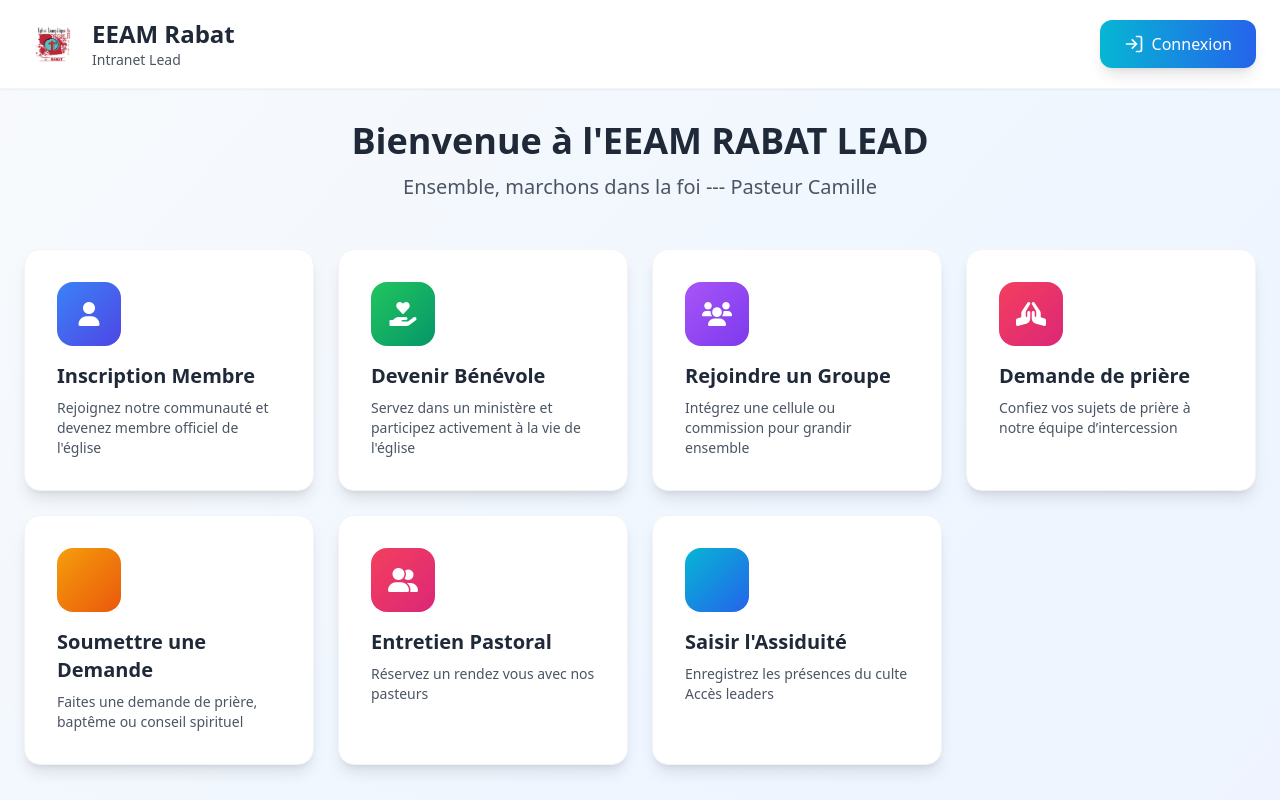
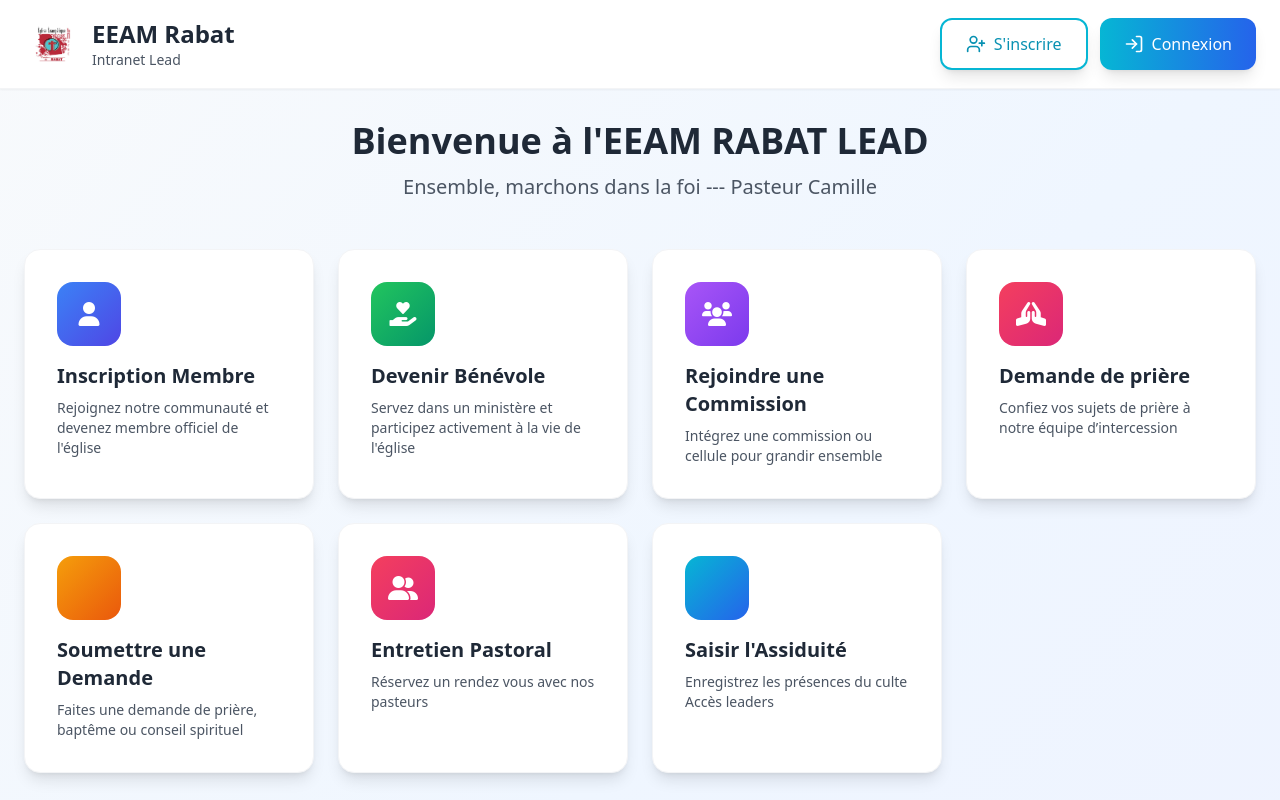
Before and after one commit to creatif-sam/eeam-rabat, a Next.js app: page / in a window 1280 px wide. Shown: the top 800 px of the page. Built offline with nearby package versions, Linux system fonts and the light colour scheme; no server answers; the database is empty.

Commit message:
modaling logins and sign up page

```diff
--- a/app/page.tsx
+++ b/app/page.tsx
@@ -1,123 +1,10 @@
-"use client";
-
-import React, { useState } from "react";
-
-import Header from "@/components/public/layout/Header";
-import WelcomeSection from "@/components/public/sections/WelcomeSection";
-import ServicesGrid from "@/components/public/sections/ServicesGrid";
-import EventsSection from "@/components/public/sections/EventsSection";
-import BaseModal from "@/components/modals/BaseModal";
-
-import MemberRegistrationForm from "@/components/public/MemberRegistrationForm";
-import VolunteerForm from "@/components/public/VolunteerForm";
-import JoinGroupForm from "@/components/public/JoinCommission";
-import RequestSubmissionForm from "@/components/public/RequestSubmissionForm";
-import PastoralMeetingForm from "@/components/public/CounsellingBooking";
-import AttendanceForm from "@/components/public/AttendanceForm";
-import PublicCalendar from "@/components/public/PublicCalender";
-import { LoginForm } from "@/components/login-form";
+import { Suspense } from "react";
+import HomePage from "@/components/HomePage";
 
 export default function EEAMIntranetHome() {
-  const [loginOpen, setLoginOpen] = useState(false);
-  const [memberOpen, setMemberOpen] = useState(false);
-  const [volunteerOpen, setVolunteerOpen] = useState(false);
-  const [joinGroupOpen, setJoinGroupOpen] = useState(false);
-  const [requestOpen, setRequestOpen] = useState(false);
-  const [pastoralOpen, setPastoralOpen] = useState(false);
-  const [attendanceOpen, setAttendanceOpen] = useState(false);
-
   return (
-    <div className="min-h-screen bg-gradient-to-br from-slate-50 via-blue-50 to-indigo-50">
-      <Header onLogin={() => setLoginOpen(true)} />
-
-      <main className="max-w-7xl mx-auto px-6 py-8">
-        <WelcomeSection />
-
-        <ServicesGrid
-          onMember={() => setMemberOpen(true)}
-          onVolunteer={() => setVolunteerOpen(true)}
-          onJoinGroup={() => setJoinGroupOpen(true)}
-          onRequest={() => setRequestOpen(true)}
-          onPastoral={() => setPastoralOpen(true)}
-          onAttendance={() => setAttendanceOpen(true)}
-        />
-
-        <PublicCalendar />
-        <EventsSection />
-
-      </main>
-
-
-
-      <BaseModal
-        open={memberOpen}
-        onClose={() => setMemberOpen(false)}
-        title="Inscription Membre"
-        subtitle="Rejoignez notre communauté"
-        headerClass="bg-gradient-to-r from-blue-500 to-indigo-600"
-      >
-        <MemberRegistrationForm />
-      </BaseModal>
-
-      <BaseModal
-        open={volunteerOpen}
-        onClose={() => setVolunteerOpen(false)}
-        title="Devenir Bénévole"
-        subtitle="Servez dans un ministère"
-        headerClass="bg-gradient-to-r from-green-500 to-emerald-600"
-      >
-        <VolunteerForm />
-      </BaseModal>
-
-      <BaseModal
-        open={joinGroupOpen}
-        onClose={() => setJoinGroupOpen(false)}
-        title="Rejoindre un Groupe"
-        subtitle="Cellules et commissions"
-        headerClass="bg-gradient-to-r from-purple-500 to-violet-600"
-      >
-        <JoinGroupForm />
-      </BaseModal>
-
-      <BaseModal
-        open={requestOpen}
-        onClose={() => setRequestOpen(false)}
-        title="Soumettre une Demande"
-        subtitle="Prière, baptême, accompagnement"
-        headerClass="bg-gradient-to-r from-purple-500 to-violet-600"
-      >
-        <RequestSubmissionForm />
-      </BaseModal>
-
-      <BaseModal
-        open={pastoralOpen}
-        onClose={() => setPastoralOpen(false)}
-        title="Entretien Pastoral"
-        subtitle="Rencontrez nos pasteurs"
-        headerClass="bg-gradient-to-r from-green-500 to-emerald-600"
-      >
-        <PastoralMeetingForm />
-      </BaseModal>
-
-      <BaseModal
-        open={attendanceOpen}
-        onClose={() => setAttendanceOpen(false)}
-        title="Saisir l'Assiduité"
-        subtitle="Accès leaders"
-        headerClass="bg-gradient-to-r from-rose-500 to-pink-600"
-      >
-        <AttendanceForm />
-      </BaseModal>
-
-      <BaseModal
-        open={loginOpen}
-        onClose={() => setLoginOpen(false)}
-        title="Connexion"
-        subtitle="Accédez à votre compte"
-        headerClass="bg-gradient-to-r from-cyan-500 to-blue-600"
-      >
-        <LoginForm />
-      </BaseModal>
-    </div>
+    <Suspense fallback={<div>Loading...</div>}>
+      <HomePage />
+    </Suspense>
   );
 }
--- /dev/null
+++ b/components/HomePage.tsx
@@ -0,0 +1,144 @@
+"use client";
+
+import React, { useState, useEffect } from "react";
+import { useSearchParams } from "next/navigation";
+
+import Header from "@/components/public/layout/Header";
+import WelcomeSection from "@/components/public/sections/WelcomeSection";
+import ServicesGrid from "@/components/public/sections/ServicesGrid";
+import EventsSection from "@/components/public/sections/EventsSection";
+import BaseModal from "@/components/modals/BaseModal";
+
+import MemberRegistrationForm from "@/components/public/MemberRegistrationForm";
+import VolunteerForm from "@/components/public/VolunteerForm";
+import JoinGroupForm from "@/components/public/JoinCommission";
+import RequestSubmissionForm from "@/components/public/RequestSubmissionForm";
+import PastoralMeetingForm from "@/components/public/CounsellingBooking";
+import AttendanceForm from "@/components/public/AttendanceForm";
+import PublicCalendar from "@/components/public/PublicCalender";
+import { LoginForm } from "@/components/login-form";
+import { SignUpForm } from "@/components/sign-up-form";
+
+export default function HomePage() {
+  const searchParams = useSearchParams();
+  const [loginOpen, setLoginOpen] = useState(false);
+  const [signUpOpen, setSignUpOpen] = useState(false);
+  const [memberOpen, setMemberOpen] = useState(false);
+  const [volunteerOpen, setVolunteerOpen] = useState(false);
+  const [joinGroupOpen, setJoinGroupOpen] = useState(false);
+  const [requestOpen, setRequestOpen] = useState(false);
+  const [pastoralOpen, setPastoralOpen] = useState(false);
+  const [attendanceOpen, setAttendanceOpen] = useState(false);
+
+  useEffect(() => {
+    const modal = searchParams.get('modal');
+    if (modal === 'login') {
+      setLoginOpen(true);
+    } else if (modal === 'signup') {
+      setSignUpOpen(true);
+    }
+  }, [searchParams]);
+
+  return (
+    <div className="min-h-screen bg-gradient-to-br from-slate-50 via-blue-50 to-indigo-50">
+      <Header onLogin={() => setLoginOpen(true)} onSignUp={() => setSignUpOpen(true)} />
+
+      <main className="max-w-7xl mx-auto px-6 py-8">
+        <WelcomeSection />
+
+        <ServicesGrid
+          onMember={() => setMemberOpen(true)}
+          onVolunteer={() => setVolunteerOpen(true)}
+          onJoinGroup={() => setJoinGroupOpen(true)}
+          onRequest={() => setRequestOpen(true)}
+          onPastoral={() => setPastoralOpen(true)}
+          onAttendance={() => setAttendanceOpen(true)}
+        />
+
+        <PublicCalendar />
+        <EventsSection />
+
+      </main>
+
+      <BaseModal
+        open={memberOpen}
+        onClose={() => setMemberOpen(false)}
+        title="Inscription Membre"
+        subtitle="Rejoignez notre communauté"
+        headerClass="bg-gradient-to-r from-blue-500 to-indigo-600"
+      >
+        <MemberRegistrationForm />
+      </BaseModal>
+
+      <BaseModal
+        open={volunteerOpen}
+        onClose={() => setVolunteerOpen(false)}
+        title="Devenir Bénévole"
+        subtitle="Servez dans un ministère"
+        headerClass="bg-gradient-to-r from-green-500 to-emerald-600"
+      >
+        <VolunteerForm />
+      </BaseModal>
+
+      <BaseModal
+        open={joinGroupOpen}
+        onClose={() => setJoinGroupOpen(false)}
+        title="Rejoindre un Groupe"
+        subtitle="Cellules et commissions"
+        headerClass="bg-gradient-to-r from-purple-500 to-violet-600"
+      >
+        <JoinGroupForm />
+      </BaseModal>
+
+      <BaseModal
+        open={requestOpen}
+        onClose={() => setRequestOpen(false)}
+        title="Soumettre une Demande"
+        subtitle="Prière, baptême, accompagnement"
+        headerClass="bg-gradient-to-r from-purple-500 to-violet-600"
+      >
+        <RequestSubmissionForm />
+      </BaseModal>
+
+      <BaseModal
+        open={pastoralOpen}
+        onClose={() => setPastoralOpen(false)}
+        title="Entretien Pastoral"
+        subtitle="Rencontrez nos pasteurs"
+        headerClass="bg-gradient-to-r from-green-500 to-emerald-600"
+      >
+        <PastoralMeetingForm />
+      </BaseModal>
+
+      <BaseModal
+        open={attendanceOpen}
+        onClose={() => setAttendanceOpen(false)}
+        title="Saisir l'Assiduité"
+        subtitle="Accès leaders"
+        headerClass="bg-gradient-to-r from-rose-500 to-pink-600"
+      >
+        <AttendanceForm />
+      </BaseModal>
+
+      <BaseModal
+        open={loginOpen}
+        onClose={() => setLoginOpen(false)}
+        title="Connexion"
+        subtitle="Accédez à votre compte"
+        headerClass="bg-gradient-to-r from-cyan-500 to-blue-600"
+      >
+        <LoginForm />
+      </BaseModal>
+
+      <BaseModal
+        open={signUpOpen}
+        onClose={() => setSignUpOpen(false)}
+        title="Créer un compte"
+        subtitle="Rejoignez notre communauté"
+        headerClass="bg-gradient-to-r from-green-500 to-emerald-600"
+      >
+        <SignUpForm />
+      </BaseModal>
+    </div>
+  );
+}
--- a/components/login-form.tsx
+++ b/components/login-form.tsx
@@ -93,7 +93,7 @@ export function LoginForm({
             <div className="mt-4 text-center text-sm">
               Vous n’avez pas de compte ?{" "}
               <Link
-                href="/auth/sign-up"
+                href="/?modal=signup"
                 className="underline underline-offset-4"
               >
                 Créer un compte
--- a/components/public/layout/Header.tsx
+++ b/components/public/layout/Header.tsx
@@ -1,10 +1,10 @@
 "use client";
 
 import Image from "next/image";
-import { LogIn } from "lucide-react";
+import { LogIn, UserPlus } from "lucide-react";
 import { useRouter } from "next/navigation";
 
-export default function Header({ onLogin }: { onLogin?: () => void }) {
+export default function Header({ onLogin, onSignUp }: { onLogin?: () => void; onSignUp?: () => void }) {
   const router = useRouter();
 
   return (
@@ -33,7 +33,25 @@ export default function Header({ onLogin }: { onLogin?: () => void }) {
             </div>
           </div>
 
-          {/* Connexion Button */}
+          {/* Buttons */}
+          <div className="flex gap-3">
+            <button
+              onClick={() =>
+                onSignUp ? onSignUp() : router.push("/auth/sign-up")
+              }
+              className="flex items-center justify-center gap-2
+                px-3 py-3 sm:px-6 sm:py-3
+                bg-white border-2 border-cyan-500 text-cyan-600
+                rounded-xl shadow-lg
+                hover:bg-cyan-50 transition"
+              aria-label="S'inscrire"
+            >
+              <UserPlus size={20} />
+              <span className="hidden sm:inline font-medium">
+                S'inscrire
+              </span>
+            </button>
+
             <button
               onClick={() =>
                 onLogin ? onLogin() : router.push("/auth/login")
@@ -52,6 +70,7 @@ export default function Header({ onLogin }: { onLogin?: () => void }) {
             </button>
           </div>
         </div>
+      </div>
     </header>
   );
 }
--- a/components/public/sections/ServicesGrid.tsx
+++ b/components/public/sections/ServicesGrid.tsx
@@ -48,9 +48,9 @@ export default function ServicesGrid({
         <div className="w-16 h-16 bg-gradient-to-br from-purple-500 to-violet-600 rounded-2xl flex items-center justify-center mb-4 group-hover:scale-110 transition-transform">
           <i className="fa-solid fa-users text-2xl text-white"></i>
         </div>
-        <h3 className="text-xl font-bold text-gray-800 mb-2">Rejoindre un Groupe</h3>
+        <h3 className="text-xl font-bold text-gray-800 mb-2">Rejoindre une Commission</h3>
         <p className="text-gray-600 text-sm">
-          Intégrez une cellule ou commission pour grandir ensemble
+          Intégrez une commission ou cellule  pour grandir ensemble
         </p>
       </div>
 
--- a/components/sign-up-form.tsx
+++ b/components/sign-up-form.tsx
@@ -135,7 +135,7 @@ export function SignUpForm({
             <div className="mt-4 text-center text-sm">
               Vous avez déjà un compte ?{" "}
               <Link
-                href="/auth/login"
+                href="/?modal=login"
                 className="underline underline-offset-4"
               >
                 Se connecter
```
Lines whose indentation alone changed are shown as unchanged.
